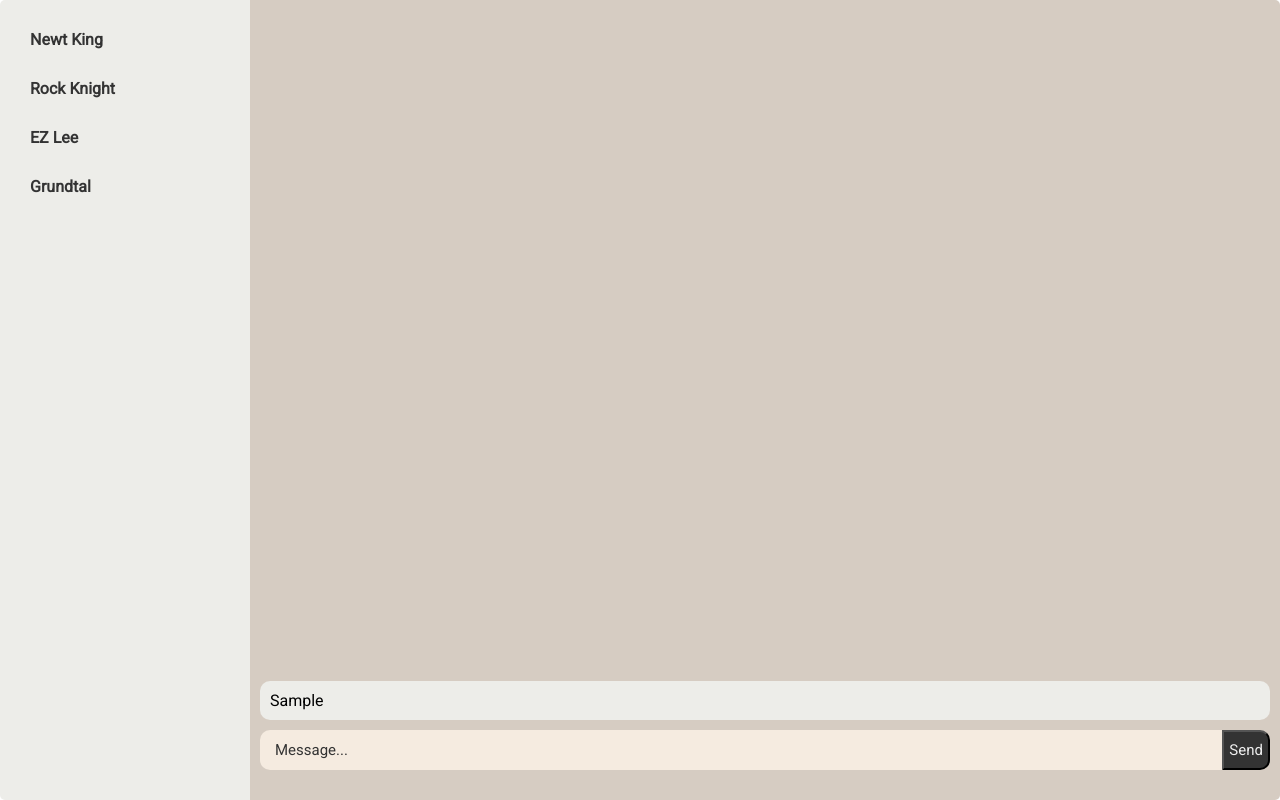
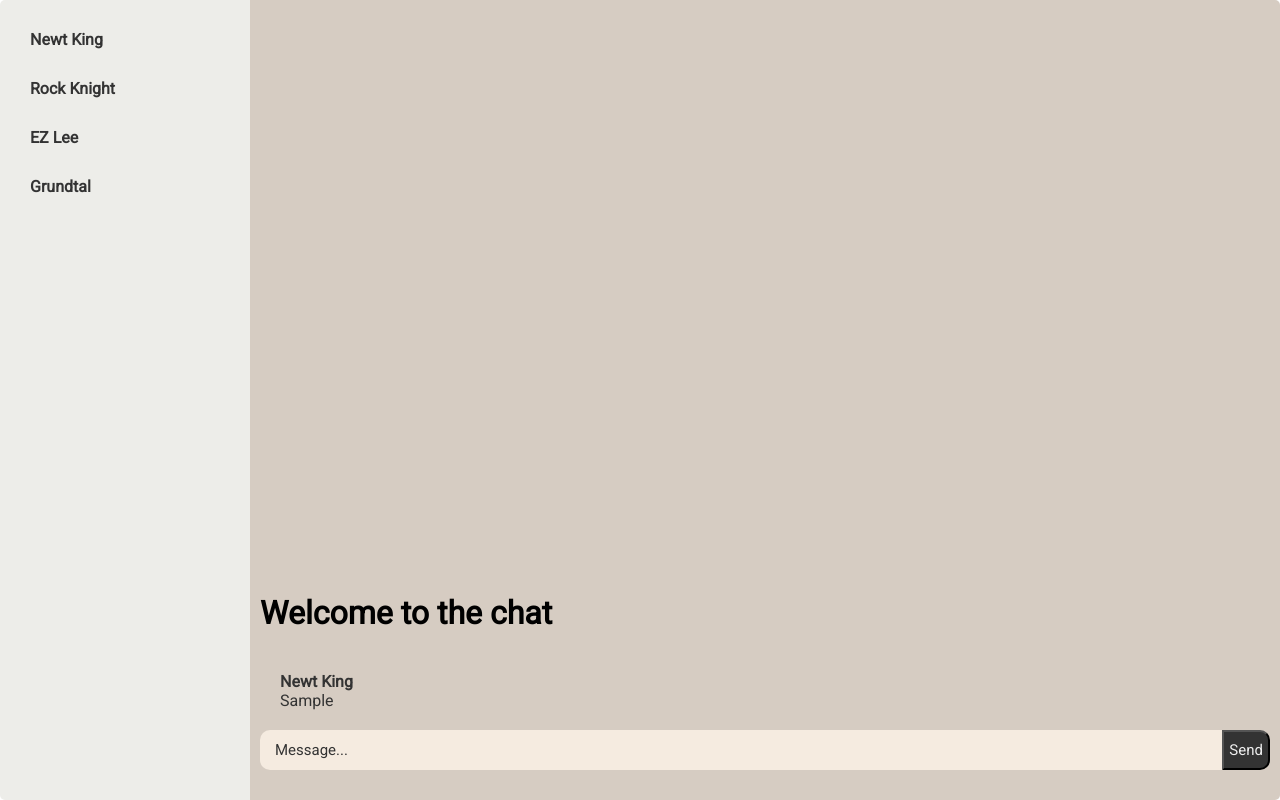
Before and after one commit to RaymondQuocDang/chat-app, a React (Create React App) app in the folder chat_app_flask/chat-app-react/: page / in a window 1280 px wide. Both pictures are taken after typing "Sample" into the empty fields and a click on the button "Send". Built offline with nearby package versions, Linux system fonts and the light colour scheme.

Commit message:
added usernames and welcome message

```diff
--- a/chat_app_flask/chat-app-react/src/components/Chat.css
+++ b/chat_app_flask/chat-app-react/src/components/Chat.css
@@ -57,16 +57,26 @@
 }
 
 .message-container {
-    background-color: #edede9;
-    margin: 0px 10px 10px 10px;
+    margin: 0px 10px 20px 30px;
     height: auto;
-    padding: 10px 10px 10px 10px;
     border-radius: 10px;
     font-family: Roboto, Arial, Helvetica, sans-serif;
+    color: #333;
 }
 
-.filler {
+.welcome-message-container {
     flex: 1;
+    display: flex;
+    flex-direction: column;
+    font-family: Roboto, Arial, Helvetica, sans-serif;
+    position: relative;
+    min-height: 80px;
+}
+
+.welcome-message {
+    margin: 0px 0px 0px 10px;
+    position: absolute;
+    bottom: 40px;
 }
 
 .chat-box::-webkit-scrollbar {
@@ -83,3 +93,7 @@
     border-radius: 20px;
     border: 3px solid grey;
 }
+
+.username {
+    font-weight: 600;
+}
--- a/chat_app_flask/chat-app-react/src/components/Chat.js
+++ b/chat_app_flask/chat-app-react/src/components/Chat.js
@@ -3,7 +3,7 @@ import { useState, useEffect, useRef } from 'react';
 
 function Chat() {
 
-    const [textBoxInput, setTextBoxInput] = useState('');
+    const [messageComposerValue, setMessageComposerValue] = useState('');
     const [messages, setMessages] = useState ([]);
     const bottomRef = useRef(null);
 
@@ -16,21 +16,24 @@ function Chat() {
     }
 
     function sendMessage() {
-        if (textBoxInput === '') {
+        if (messageComposerValue === '') {
             return;
         }
 
         const messageList = messages;
-        messageList.push(textBoxInput);
+        messageList.push({'username': 'Newt King', 'message':messageComposerValue});
         setMessages(messageList);
-        setTextBoxInput('')
+        setMessageComposerValue('')
     }
 
     function displayMessages() {
         const jsxMessages = []
         messages.forEach((message, i) => {
             jsxMessages.push(
-                <div key={i} className='message-container'><p>{message}</p></div>
+                <div key={i} className='message-container'>
+                    <p className='username'>{message.username}</p>
+                    <p>{message.message}</p>
+                </div>
             )
         });
 
@@ -39,17 +42,19 @@ function Chat() {
 
     useEffect(() => {
         bottomRef.current.scrollIntoView({behavior: 'smooth'});
-      }, [textBoxInput]);
+      }, [messageComposerValue]);
 
     return(
         <div className='chat-container'>
             <div className='chat-box'>
-                <div className='filler'></div>
+                <div className='welcome-message-container'>
+                    <h1 className='welcome-message'>Welcome to the chat</h1>
+                </div>
                 {displayMessages()}
                 <div ref={bottomRef}></div>
             </div>
             <div className='text-box-container'>
-                <input className='text-box' type='text' placeholder='Message...' onKeyDown={(e) => sendMessageOnEnter(e.key)} onChange={(e) => setTextBoxInput(e.target.value)} value={textBoxInput} ></input>
+                <input className='text-box' type='text' placeholder='Message...' onKeyDown={(e) => sendMessageOnEnter(e.key)} onChange={(e) => setMessageComposerValue(e.target.value)} value={messageComposerValue} ></input>
                 <button className='send-button' onClick={() => sendMessage()}>Send</button>
             </div>
         </div>
```
